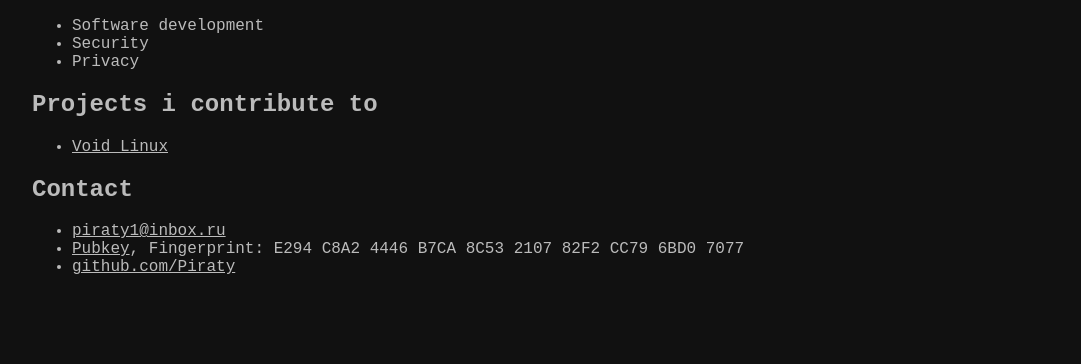
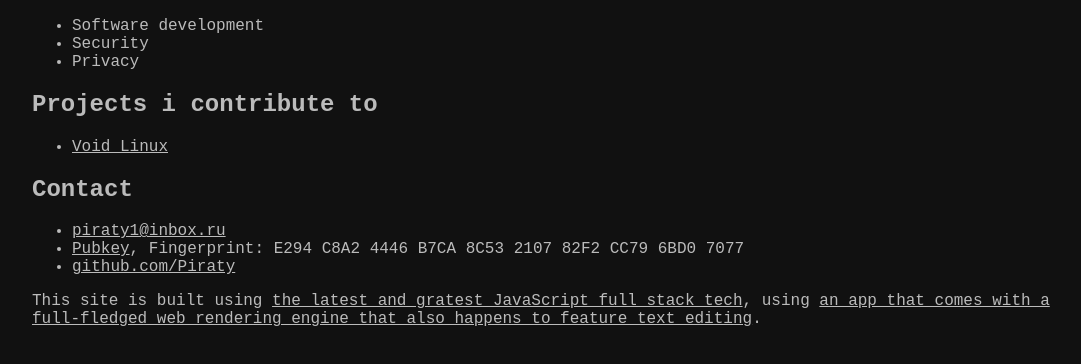
Before and after one commit to Piraty/website, a plain HTML site: page index.html in a window 1280 px wide. Shown: the part 110-474 px from the top of the page, without its empty margins (96-1177 px from the left). Drawn offline with Linux system fonts and the light colour scheme.

Commit message:
add footer to show of the marvelous tech stack used to make this piece of art

```diff
--- a/index.html
+++ b/index.html
@@ -12,6 +12,14 @@
 			body {
 				margin:auto;
 				max-width:80%;
+			}
+			footer {
+				border:10px;
+				border-color:red;
+			}
+			footer p {
+				border:10px;
+				margin:auto;
 			}
 			a {
 				color:inherit;
@@ -47,5 +55,15 @@
 				<li><a href='https://www.github.com/piraty' rel='noopener noreferrer'>github.com/Piraty</a></li>
 			</ul>
 		</section>
+
+		<footer>
+			<!-- Fuck nodeJS and electron -->
+			<p>
+			This site is built using
+			<a href='https://github.com/Piraty/piraty.github.io' rel='noopener noreferrer'>the latest and gratest JavaScript full stack tech</a>,
+			using
+			<a href='https://neovim.io/' rel='noopener noreferrer'>an app that comes with a full-fledged web rendering engine that also happens to feature text editing</a>.
+			</p>
+		</footer>
 	</body>
 </html>
```
